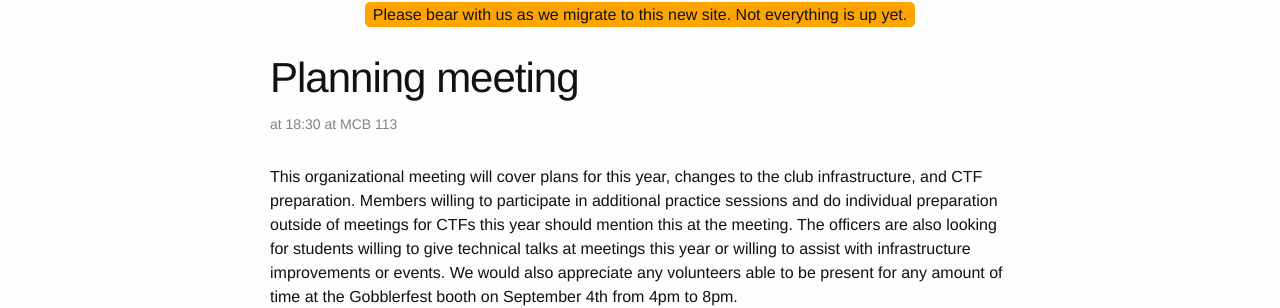
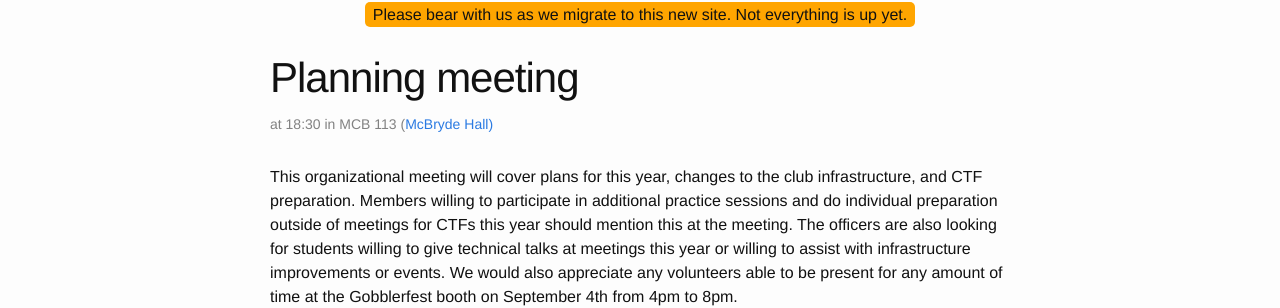
Before and after one commit to VTCSec/vtcsec.org, a Jekyll site: the page built from _meetings/2015-08-27-planning-meeting.md, in a window 1280 px wide. Shown: the part 149-457 px from the top of the page. Built offline with Jekyll 4.4.1, drawn with Linux system fonts in a browser that asks for light colours.

Commit message:
Add McBryde to buildings list.

```diff
--- a/_data/buildings.yml
+++ b/_data/buildings.yml
@@ -4,3 +4,6 @@
 - name: Goodwin Hall
   abbrs: [ GOODW, SEB ]
   map: https://www.google.com/maps/place/Goodwin+Hall/@37.232631,-80.4255237,17z
+- name: McBryde Hall
+  abbrs: MCB
+  map: https://www.google.com/maps/place/McBryde+Hall/@37.2305719,-80.4217878,17z
```
